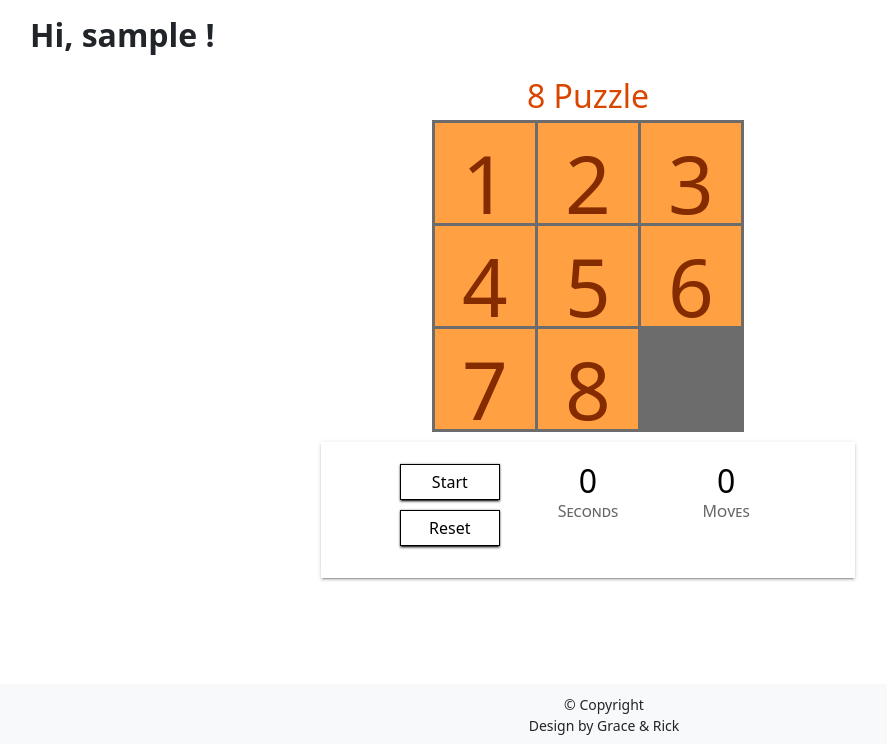
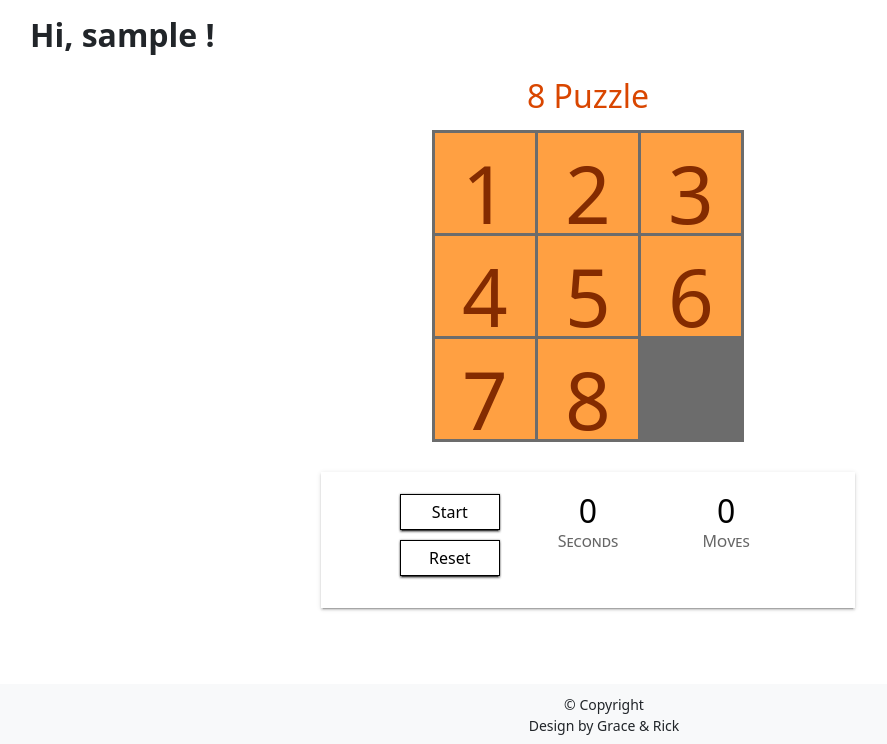
Before and after one commit to RickWangPerth/CITS5505-Project2, a Flask app: page /game in a window 1280 px wide. Shown: the part 56-800 px from the top of the page, without its empty margins (52-939 px from the left). Run offline with Flask 2, Linux system fonts and the light colour scheme; the visitor is signed in with stand-in values (Sample User, id 1); data comes from the database, SQL or seed files in the repository; data that the repository does not hold is empty; some libraries are stand-ins or nearby versions.

Commit message:
modify CSS for game and rank page

```diff
--- a/app/static/game2.css
+++ b/app/static/game.css
@@ -27,12 +27,13 @@
 .promptText {
   color: #d94600;
   text-align: center;
+  margin-bottom: 10px;
 }
 
 .scoreboard {
   clear: both;
   min-height: 100px;
-  margin: 10px auto 0 auto;
+  margin: 30px auto 0 auto;
   padding: 10px;
   text-align: center;
   font-variant: small-caps;
@@ -99,16 +100,3 @@
   position: absolute;
 
 }
-
-
-/* .timeText {
-  margin-left: 60px;
-  font-size: 30px;
-} */
-
-/* .inputStyle {
-  float: auto;
-  width: 100px;
-  height: 30px;
-  font-size: 30px;
-} */
--- a/app/static/game2.js
+++ b/app/static/game.js
@@ -197,8 +197,8 @@ function isGameOver() {
 
   // Download function for game results
   downloadbtn.addEventListener("click", function download() {
-    var div = document.getElementById("#capture");
-    html2canvas(div).then(function (canvas) {
+    var capture = document.getElementById("capture");
+    html2canvas(capture).then(function (canvas) {
       var image = canvas
         .toDataURL(canvas)
         .replace(canvas, "image/octet-stream");
--- a/app/static/style.css
+++ b/app/static/style.css
@@ -95,6 +95,7 @@ caption {
   padding-top: 0 !important;
   caption-side: top;
   text-align: center !important;
+  margin-top: 10px;
 }
 
 table {
--- a/app/templates/game.html
+++ b/app/templates/game.html
@@ -3,12 +3,12 @@
 <h1 class="fs-2 fw-bolder" style="margin-top: 1rem">
   Hi, {{ current_user['username'] }} !
 </h1>
-<link rel="stylesheet" href="{{ url_for('static', filename='game2.css') }}" />
+<link rel="stylesheet" href="{{ url_for('static', filename='game.css') }}" />
 
 <script src="https://superal.github.io/canvas2image/canvas2image.js"></script>
 
 
-<div class="container" id="#capture">
+<div class="container" id="capture">
   <div id="outteroutput">
     <div id="outputimage"></div>
   </div>
@@ -91,43 +91,13 @@
           <label for="moves">Moves</label>
         </div>
       </div>
-
-      <!-- <div class="div3">
-        <button
-          class="buttonStyle"
-          id="startButton"
-          name="button"
-          value="StartButton"
-        >
-          Start
-        </button>
-        <span class="timeText">Time</span>
-        <input
-          class="inputStyle"
-          type="text"
-          name="outputTime"
-          id="outputTime"
-          value=""
-          readonly="readonly"
-        />
-        <span class="timeText" style="margin-left: 0px">s</span>
-        <span class="timeText">Moves</span>
-        <input
-          class="inputStyle"
-          type="text"
-          name="moves"
-          id="moves"
-          value=""
-          readonly="readonly"
-        />
-      </div> -->
     </div>
   </div>
 </div>
 
 {% block javascript %}
 <script src="https://cdn.jsdelivr.net/npm/html2canvas@1.0.0-rc.5/dist/html2canvas.min.js"></script>
-<script src="{{ url_for('static',filename='game2.js') }}"></script>
+<script src="{{ url_for('static',filename='game.js') }}"></script>
 
 
 
--- a/app/templates/user.html
+++ b/app/templates/user.html
@@ -29,7 +29,6 @@
         <tr>
           <th scope="col">Rank</th>
           <th scope="col">Username</th>
-          <th scope="col">Time</th>
           <th scope="col">Seconds</th>
           <th scope="col">Moves</th>
         </tr>
@@ -39,7 +38,6 @@
 
           <th scope="row">{{loop.index}}</th>
           <td>{{n.username}}</td>
-          <td>{{n.timestamp.strftime('%Y-%m-%d')}}</td>
           <td>{{n.seconds}}</td>
           <td>{{n.moves}}</td>
         </tr>
```
